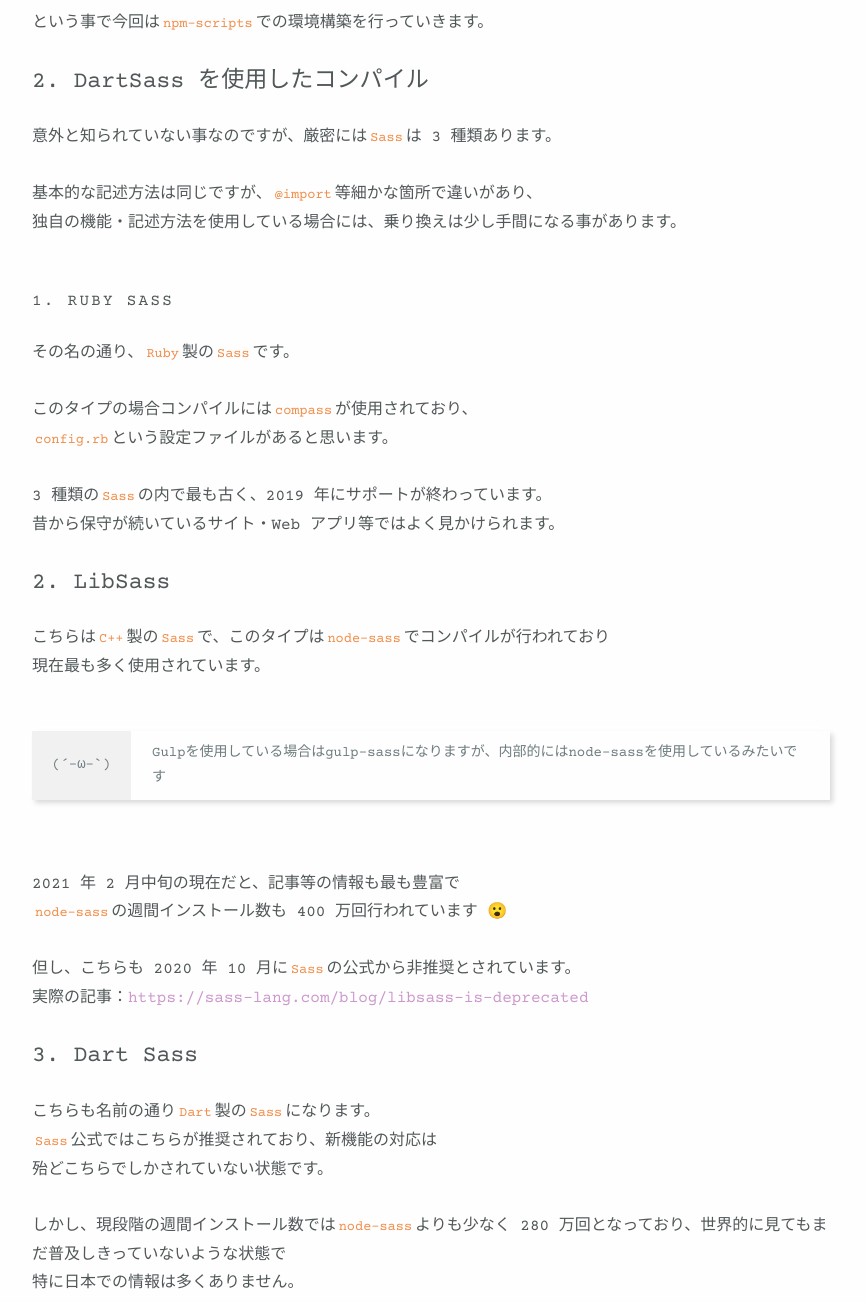
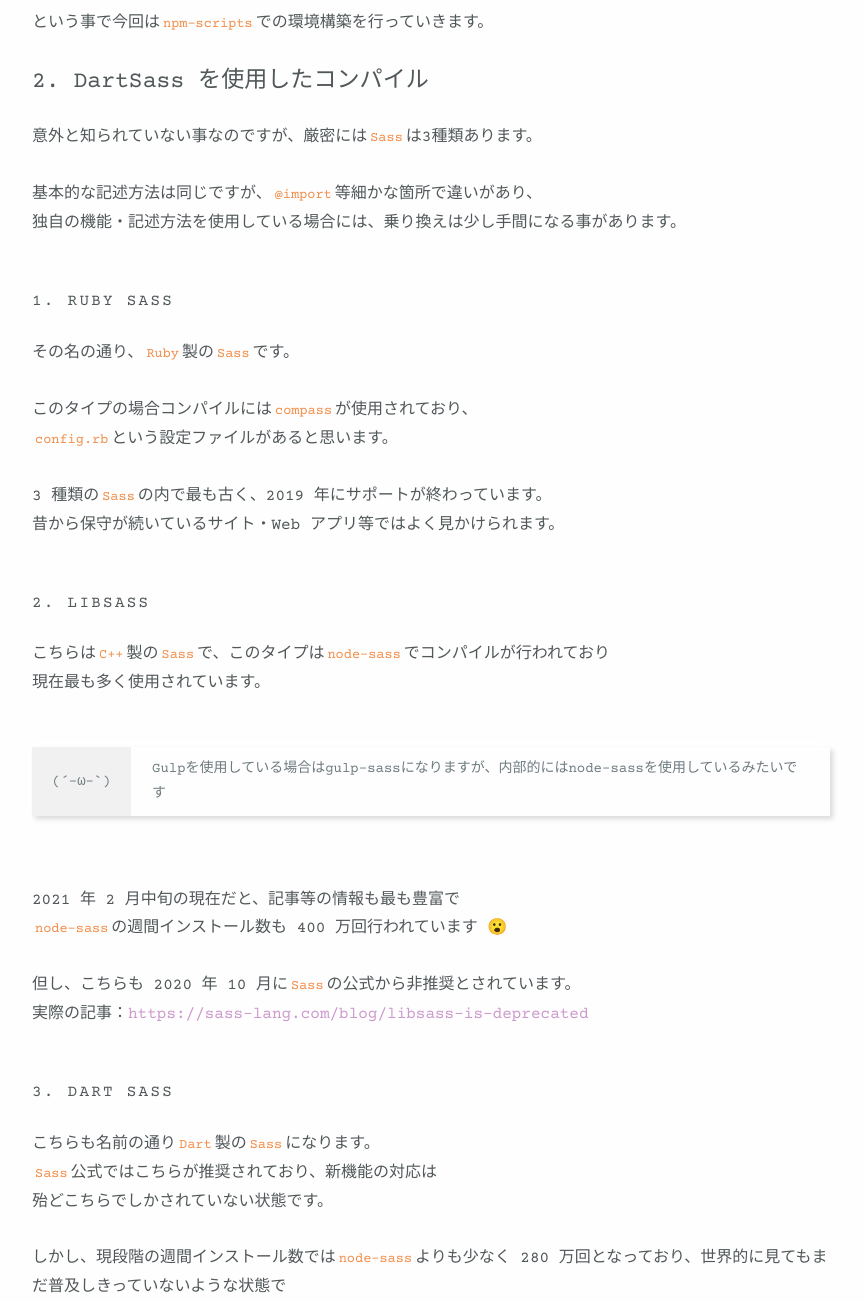
Before and after one commit to daichi-iwamoto/noob-front-end-engineer-blog, a Gatsby site: page /node-sass-compiler/ in a window 1280 px wide. Shown: the part 720-2022 px from the top of the page, without its empty margins (209-1074 px from the left). Built offline with nearby package versions, Linux system fonts and the light colour scheme; Gatsby itself is replaced by a stand-in of ours; some packages are replaced by stand-ins of ours.

Commit message:
hotfix head tag

```diff
--- a/content/blog/node-sass-compiler/index.md
+++ b/content/blog/node-sass-compiler/index.md
@@ -21,7 +21,7 @@ tag:
 
 ### 2. DartSass を使用したコンパイル
 
-意外と知られていない事なのですが、厳密には`Sass`は 3 種類あります。
+意外と知られていない事なのですが、厳密には`Sass`は3種類あります。
 
 基本的な記述方法は同じですが、`@import`等細かな箇所で違いがあり、
 独自の機能・記述方法を使用している場合には、乗り換えは少し手間になる事があります。
@@ -36,7 +36,7 @@ tag:
 3 種類の`Sass`の内で最も古く、2019 年にサポートが終わっています。
 昔から保守が続いているサイト・Web アプリ等ではよく見かけられます。
 
-### 2. LibSass
+#### 2. LibSass
 
 こちらは`C++`製の`Sass`で、このタイプは`node-sass`でコンパイルが行われており
 現在最も多く使用されています。
@@ -51,7 +51,7 @@ Gulpを使用している場合はgulp-sassになりますが、内部的にはn
 但し、こちらも 2020 年 10 月に`Sass`の公式から非推奨とされています。
 実際の記事：[https://sass-lang.com/blog/libsass-is-deprecated](https://sass-lang.com/blog/libsass-is-deprecated)
 
-### 3. Dart Sass
+#### 3. Dart Sass
 
 こちらも名前の通り`Dart`製の`Sass`になります。
 `Sass`公式ではこちらが推奨されており、新機能の対応は
```
